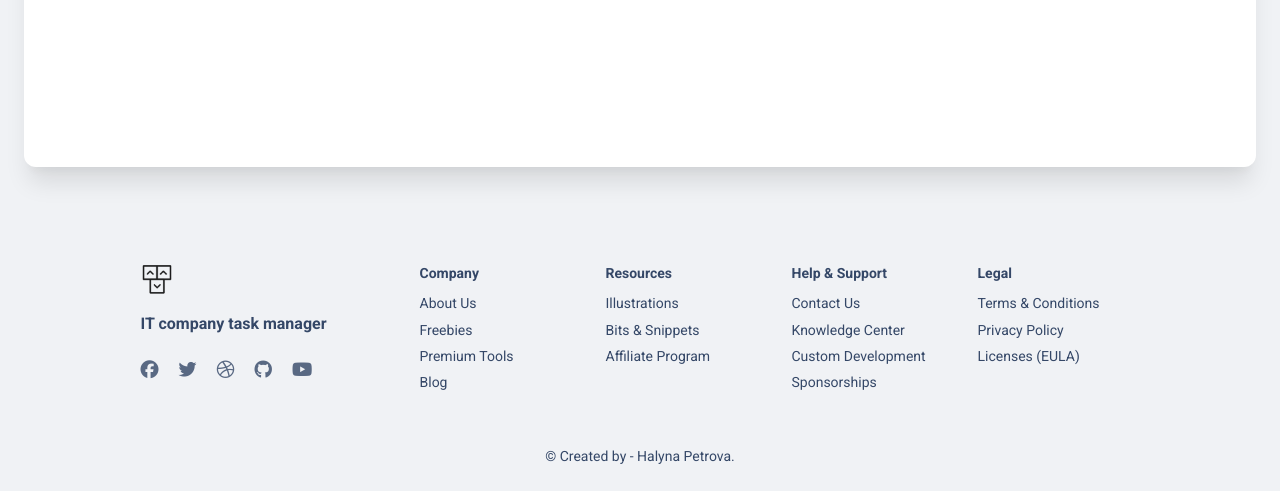
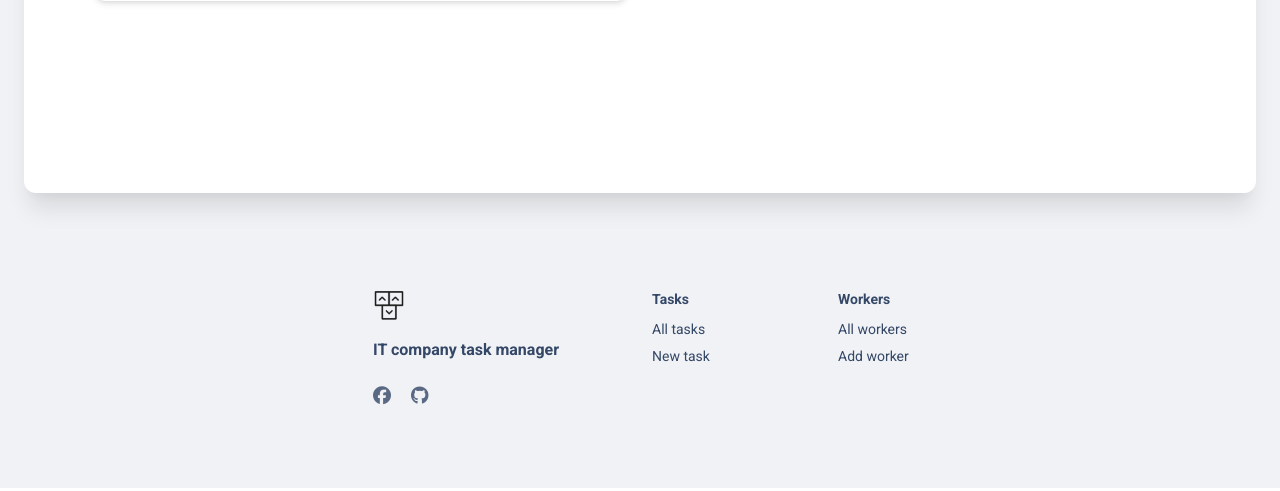
Before and after one commit to HalynaPetrova/it_company_task_manager, a Django app: page /workers/ in a window 1280 px wide. Shown: the part 757-1248 px from the top of the page. Run offline with Django 4.2, Linux system fonts and the light colour scheme; the visitor is signed in with stand-in values (Sample User, id 1); data comes from the database, SQL or seed files in the repository; data that the repository does not hold is empty; some libraries are stand-ins or nearby versions.

Commit message:
Fix search_form

```diff
--- a/templates/includes/footer.html
+++ b/templates/includes/footer.html
@@ -11,28 +11,30 @@
           <div>
             <ul class="d-flex flex-row ms-n3 nav">
               <li class="nav-item">
-                <a class="nav-link pe-1" href="https://www.facebook.com/CreativeTim" target="_blank">
+                <a class="nav-link pe-1" href="https://www.facebook.com/ga.petrova" target="_blank">
                   <i class="fab fa-facebook text-lg opacity-8"></i>
+                </a>
+              <li class="nav-item">
+                <a class="nav-link pe-1" href="https://github.com/HalynaPetrova" target="_blank">
+                  <i class="fab fa-github text-lg opacity-8"></i>
+                </a>
+              </li>
+              <br><br><br>
+            </ul>
+          </div>
+        </div>
+        <div class="col-md-2 col-sm-6 col-6 mb-4">
+          <div>
+            <h6 class="text-sm">Tasks</h6>
+            <ul class="flex-column ms-n3 nav">
+              <li class="nav-item">
+                <a class="nav-link" href={% url "task_manager:task-list" %} target="_blank">
+                  All tasks
                 </a>
               </li>
               <li class="nav-item">
-                <a class="nav-link pe-1" href="https://twitter.com/creativetim" target="_blank">
-                  <i class="fab fa-twitter text-lg opacity-8"></i>
-                </a>
-              </li>
-              <li class="nav-item">
-                <a class="nav-link pe-1" href="https://dribbble.com/creativetim" target="_blank">
-                  <i class="fab fa-dribbble text-lg opacity-8"></i>
-                </a>
-              </li>
-              <li class="nav-item">
-                <a class="nav-link pe-1" href="https://github.com/creativetimofficial" target="_blank">
-                  <i class="fab fa-github text-lg opacity-8"></i>
-                </a>
-              </li>
-              <li class="nav-item">
-                <a class="nav-link pe-1" href="https://www.youtube.com/channel/UCVyTG4sCw-rOvB9oHkzZD1w" target="_blank">
-                  <i class="fab fa-youtube text-lg opacity-8"></i>
+                <a class="nav-link" href={% url "task_manager:task-create" %} target="_blank">
+                  New task
                 </a>
               </li>
             </ul>
@@ -40,108 +42,22 @@
         </div>
         <div class="col-md-2 col-sm-6 col-6 mb-4">
           <div>
-            <h6 class="text-sm">Company</h6>
+            <h6 class="text-sm">Workers</h6>
             <ul class="flex-column ms-n3 nav">
               <li class="nav-item">
-                <a class="nav-link" href="https://www.creative-tim.com/presentation" target="_blank">
-                  About Us
+                <a class="nav-link" href={% url "task_manager:worker-list" %} target="_blank">
+                  All workers
                 </a>
               </li>
               <li class="nav-item">
-                <a class="nav-link" href="https://www.creative-tim.com/templates/free" target="_blank">
-                  Freebies
-                </a>
-              </li>
-              <li class="nav-item">
-                <a class="nav-link" href="https://www.creative-tim.com/templates/premium" target="_blank">
-                  Premium Tools
-                </a>
-              </li>
-              <li class="nav-item">
-                <a class="nav-link" href="https://www.creative-tim.com/blog" target="_blank">
-                  Blog
+                <a class="nav-link" href={% url "task_manager:worker-create" %} target="_blank">
+                  Add worker
                 </a>
               </li>
             </ul>
           </div>
         </div>
         <div class="col-md-2 col-sm-6 col-6 mb-4">
-          <div>
-            <h6 class="text-sm">Resources</h6>
-            <ul class="flex-column ms-n3 nav">
-              <li class="nav-item">
-                <a class="nav-link" href="https://iradesign.io/" target="_blank">
-                  Illustrations
-                </a>
-              </li>
-              <li class="nav-item">
-                <a class="nav-link" href="https://www.creative-tim.com/bits" target="_blank">
-                  Bits & Snippets
-                </a>
-              </li>
-              <li class="nav-item">
-                <a class="nav-link" href="https://www.creative-tim.com/affiliates/new" target="_blank">
-                  Affiliate Program
-                </a>
-              </li>
-            </ul>
-          </div>
-        </div>
-        <div class="col-md-2 col-sm-6 col-6 mb-4">
-          <div>
-            <h6 class="text-sm">Help & Support</h6>
-            <ul class="flex-column ms-n3 nav">
-              <li class="nav-item">
-                <a class="nav-link" href="https://www.creative-tim.com/contact-us" target="_blank">
-                  Contact Us
-                </a>
-              </li>
-              <li class="nav-item">
-                <a class="nav-link" href="https://www.creative-tim.com/knowledge-center" target="_blank">
-                  Knowledge Center
-                </a>
-              </li>
-              <li class="nav-item">
-                <a class="nav-link" href="https://services.creative-tim.com/?ref=ct-mk2-footer" target="_blank">
-                  Custom Development
-                </a>
-              </li>
-              <li class="nav-item">
-                <a class="nav-link" href="https://www.creative-tim.com/sponsorships" target="_blank">
-                  Sponsorships
-                </a>
-              </li>
-            </ul>
-          </div>
-        </div>
-        <div class="col-md-2 col-sm-6 col-6 mb-4 me-auto">
-          <div>
-            <h6 class="text-sm">Legal</h6>
-            <ul class="flex-column ms-n3 nav">
-              <li class="nav-item">
-                <a class="nav-link" href="https://www.creative-tim.com/knowledge-center/terms-of-service" target="_blank">
-                  Terms & Conditions
-                </a>
-              </li>
-              <li class="nav-item">
-                <a class="nav-link" href="https://www.creative-tim.com/knowledge-center/privacy-policy" target="_blank">
-                  Privacy Policy
-                </a>
-              </li>
-              <li class="nav-item">
-                <a class="nav-link" href="https://www.creative-tim.com/license" target="_blank">
-                  Licenses (EULA)
-                </a>
-              </li>
-            </ul>
-          </div>
-        </div>
-        <div class="col-12">
-          <div class="text-center">
-            <p class="text-dark my-4 text-sm font-weight-normal">
-              &copy; <a href="https://bit.ly/3fKQZaL" target="_blank">Created by</a> - Halyna Petrova.
-            </p>
-          </div>
         </div>
       </div>
     </div>
--- a/templates/task_manager/worker_list.html
+++ b/templates/task_manager/worker_list.html
@@ -43,11 +43,12 @@
                 <div class="row">
                   <div class="col-lg-4 col-md-6 col-12 mt-n5">
                     <a href="javascript:;">
+                    <br>
                       <div class="p-3 pe-md-0">
                         {% if worker.image %}
                           <img class="w-100 border-radius-md shadow-lg" src="{{ worker.image.url }}" alt="image">
                         {% else %}
-                          <img class="w-100 border-radius-md shadow-lg" src="{% static "assets/img/bg.jpg" %}" alt="image1">
+                          <img class="w-100 border-radius-md shadow-lg" src="{% static "assets/img/cat.jpg" %}" alt="image1">
                         {% endif %}
                       </div>
                     </a>
@@ -55,7 +56,8 @@
                   <div class="col-lg-8 col-md-6 col-12 my-auto">
                     <div class="card-body ps-lg-0">
                       <h5 class="mb-0">{{ worker.first_name }} {{ worker.last_name }}</h5>
-                      <h6 class="text-info">{{ worker.position }}</h6>
+                      <h6 class="text-info">{{ worker.username }}</h6>
+                      <p class="mb-0">Position: {{ worker.position }}</p>
                       <p class="mb-0">Numbers of current tasks: {{ worker.tasks.count }}</p>
                       <a href="{% url 'task_manager:worker-detail' pk=worker.id %}" class="ext-info icon-move-right">
                         Read more
```
Also changed, not shown: templates/task_manager/task_detail.html (+16 -0 lines), templates/task_manager/worker_detail.html (+17 -3 lines), static/assets/img/cat.jpg (added), static/avatar/bruce-mars.jpg (deleted), static/avatar/ivana-squares.jpg (deleted).
